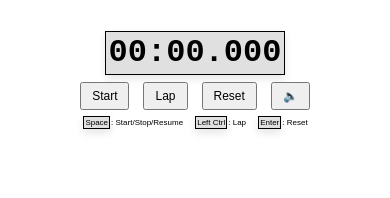
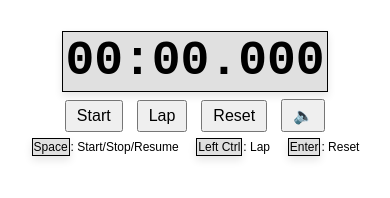
Before and after one commit to myoung8223/swpwa2, a plain HTML site: page index.html in a window 390 px wide. Drawn offline with Linux system fonts and the light colour scheme.

Commit message:
Add files via upload

```diff
--- a/styles.css
+++ b/styles.css
@@ -66,13 +66,13 @@ button {
 }
 
 button {
-	font-size: 0.75em;
+	font-size: 1em;
 	margin: 5px;
 	padding: 5px 10px;
 }
 
 #display {
-	font-size: 2em;
+	font-size: 3em;
 	font-family: "Courier New", "Lucida Console", monospace;
 	font-weight: bold;
 }
@@ -86,23 +86,23 @@ button {
 }
 
 .lapnum1 {
-    font-size: 0.5em;
+    font-size: 0.75em;
 	font-family: "Courier New", "Lucida Console", monospace;
 }
 
 .lapnum2 {
-    font-size: 1em;
+    font-size: 1.5em;
 	font-family: "Courier New", "Lucida Console", monospace;
 	font-weight: bold;
 }
 
 #instr {
-    font-size: 0.5em;
+    font-size: 0.75em;
 	font-family: sans-serif;
 }
 
 .box1 {
-    border: 1px solid black;   /* adds a border around the div */
+    border: 1.5px solid black;   /* adds a border around the div */
     padding: 2.5px;              /* adds space inside the div, between the content and the border */
     margin: 2.5px;                 /* adds space outside the div, between the div and other elements */
     background-color: #e0e0e0;                  /* sets a background color for the div */
@@ -111,7 +111,7 @@ button {
 }
 
 .box2 {
-    border: 0.5px solid black;   /* adds a border around the div */
+    border: 0.75px solid black;   /* adds a border around the div */
     padding: 1px;              /* adds space inside the div, between the content and the border */
     margin: 1px;                 /* adds space outside the div, between the div and other elements */
     background-color: #e0e0e0;                  /* sets a background color for the div */
```
